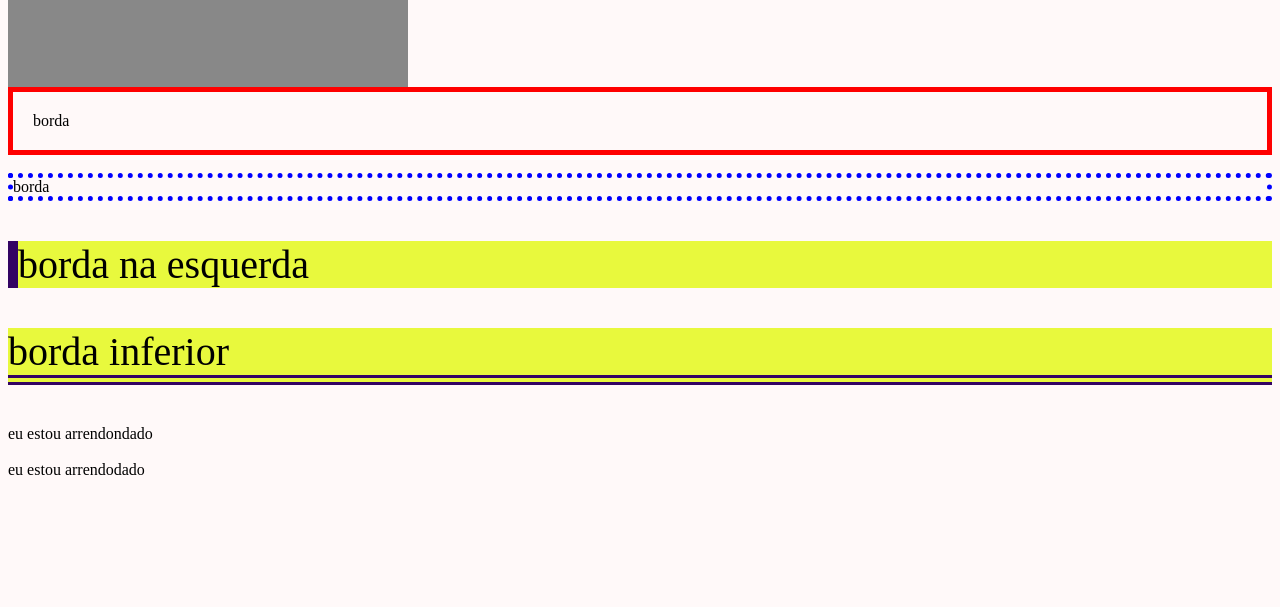
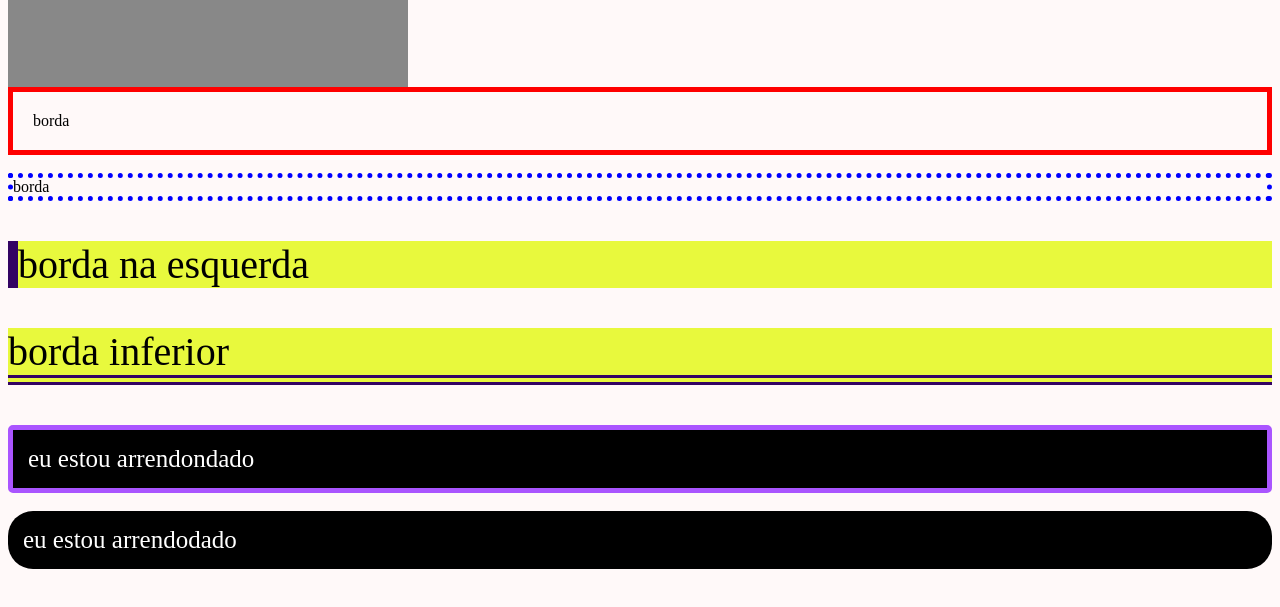
Before and after one commit to marcusG4m4/estudo-html-css-udemy, a plain HTML site: page index.html in a window 1280 px wide. Shown: the part 5396-6003 px from the top of the page. Drawn offline with Linux system fonts and the light colour scheme.

Commit message:
estudando bordas arrendondadas

```diff
--- a/3_CSS/style.css
+++ b/3_CSS/style.css
@@ -201,3 +201,20 @@ h2 {
     border-bottom: 10px double rgb(51, 4, 99);
     background-color: #e1fa00c0;
 }
+
+/*Borda arrendondada*/
+.rouded-p{
+    background: black;
+    color: white;
+    font-size: 25px;
+    border: 5px solid #aa55ff;
+    border-radius: 5px;
+    padding: 15px;
+}
+.rouded-p-2{
+    background: black;
+    color: white;
+    font-size: 25px;
+    border-radius: 25px;
+    padding: 15px;
+}
```
